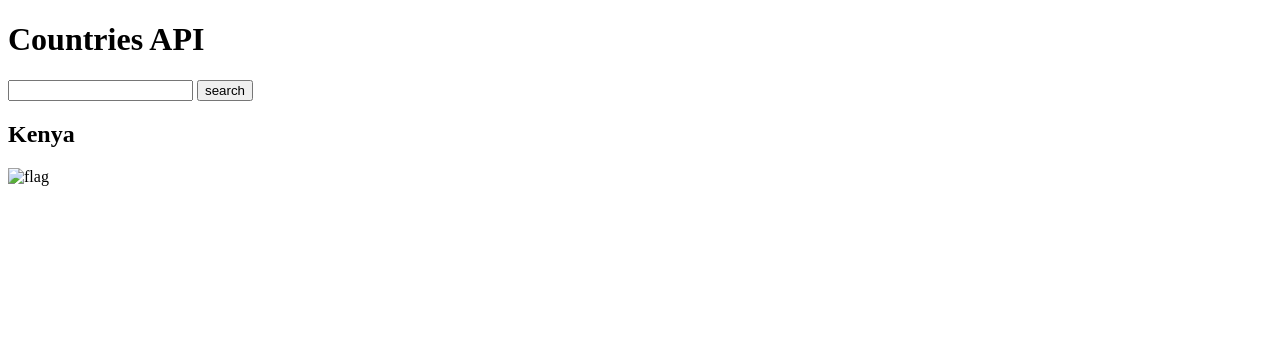
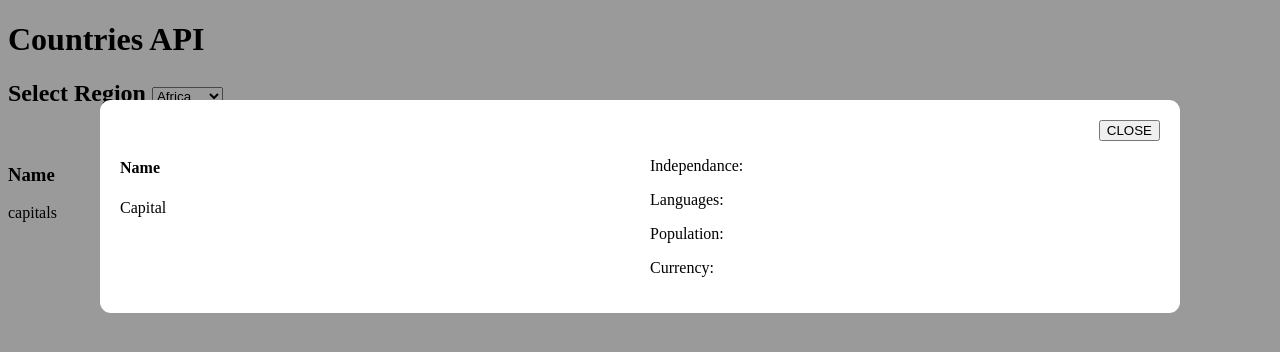
Before and after one commit to treasuredkendy/countries-API, a plain HTML site: page index.html in a window 1280 px wide. Drawn offline with Linux system fonts and the light colour scheme; no server answers.

Commit message:
change in project

```diff
--- a/index.html
+++ b/index.html
@@ -7,14 +7,67 @@
 </head>
 <body>
     <h1>Countries API</h1>
-    <form>
-        <input type="text" name="country" id="country">
-        <input type="submit" value="search">
-    </form>
-    <div>
-        <h2>Kenya</h2>
-        <img src="" height="400px" alt="flag">
+    <h2>
+        <span>Select Region </span>
+        <select name="region" id="region">
+            <option value="africa">Africa</option>
+            <option value="europe">Europe</option>
+            <option value="asia">Asia</option>
+            <option value="america">America</option>
+        </select>
+    </h2>
+    <div class="countries">
+        <div class="country">
+            <img src="" alt="">
+            <h3>Name</h3>
+            <p>capitals</p>
+        </div>
     </div>
+    <div class="country-modal" id="country-modal">
+        <div class="content">
+            <div class="main-info">
+                <img src="" alt="" id="modal-image" >
+                <h4 id="modal-name">Name</h4>
+                <p id="modal-capitals">Capital</p>
+            </div>
+            <div class="more-info">
+                <button class="close-btn" id="close-btn">CLOSE</button>
+                <p>Independance: <span id="independance"></span> </p>
+                <p>Languages: <span id="languages"></span> </p>
+                <p>Population: <span id="population"></span> </p>
+                <p>Currency: <span id="currency"></span> </p>
+            </div>
+        </div>
+    </div>
+    <style>
+        .country-modal{
+            position: fixed;
+            inset: 0;
+            background-color: rgba(0, 0, 0, 0.395);
+            padding: 100px;
+
+        }
+        .hide{
+            display: none;
+        }
+        .content{
+            background-color: white;
+            display: flex;
+            gap: 20px;
+            border-radius: 11px;
+            padding: 20px;
+        }
+        .content>div{
+            flex: 1;
+        }
+        .content img{
+            width: 100%;
+        }
+        .close-btn{
+            margin-left: auto;
+            display: block;
+        }
+    </style>
     <script src="index.js"></script>
 </body>
 </html>
--- a/index.js
+++ b/index.js
@@ -1,5 +1,5 @@
 
-fetch("https://restcountries.com/v3.1/name/russia")
+fetch("https://restcountries.com/v3.1/region/africa")
     .then(res=>res.json())
     .then(data=>console.log(data))
 
```
